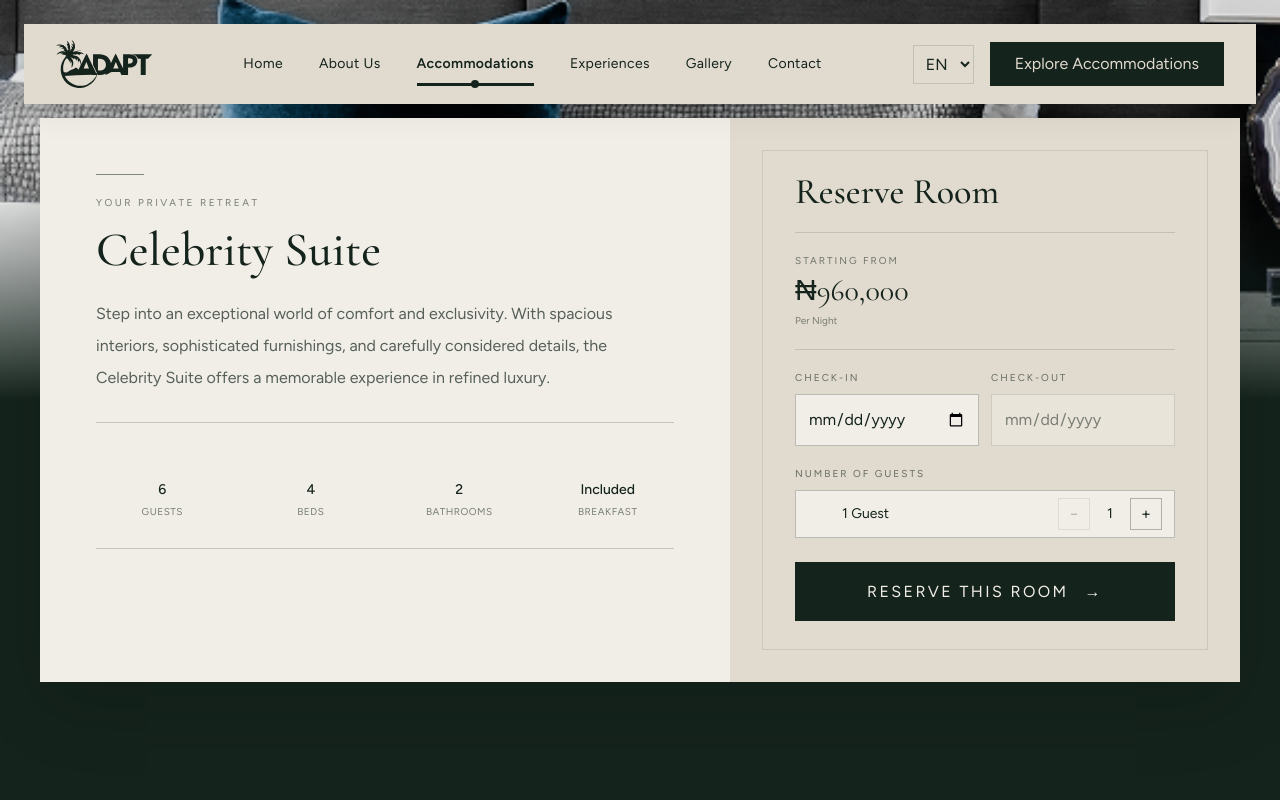
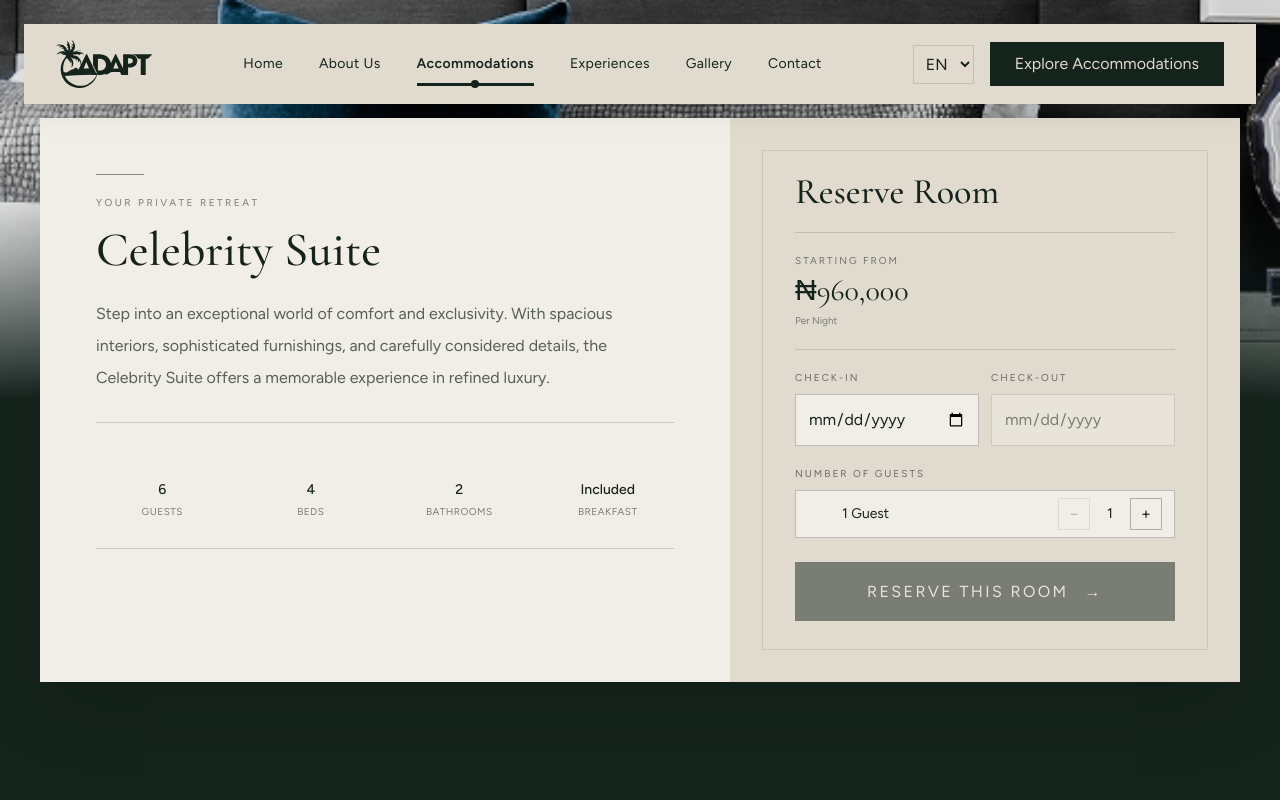
Before and after one commit to PraisesPJMT/adapt, a Next.js app: page /en/accommodations/celebrity-suit in a window 1280 px wide. Shown: the top 800 px of the page. Built offline with nearby package versions, Linux system fonts and the light colour scheme; some icons are missing.

Commit message:
chore: disable reservation button

```diff
--- a/components/website/accommodations/AccommodationRoomHero.tsx
+++ b/components/website/accommodations/AccommodationRoomHero.tsx
@@ -341,9 +341,11 @@ const AccommodationsRoomHero = ({
                 {/* Booking Button */}
                 <motion.button
                   type="submit"
+                  disabled
+                  title="Coming Soon"
                   whileHover={shouldReduceMotion ? {} : { y: -2 }}
                   whileTap={shouldReduceMotion ? {} : { scale: 0.98 }}
-                  className="group mt-6 inline-flex min-h-12 w-full items-center justify-center gap-4 border border-primary bg-primary px-6 py-4 text-center text-xs uppercase tracking-[0.15em] text-shell transition-colors duration-500 hover:bg-transparent hover:text-primary"
+                  className="group mt-6 inline-flex min-h-12 w-full items-center justify-center gap-4 border border-primary bg-primary px-6 py-4 text-center text-xs uppercase tracking-[0.15em] text-shell transition-colors duration-500 hover:bg-transparent hover:text-primary disabled:opacity-50 disabled:cursor-not-allowed"
                 >
                   <span>{button("book-room")}</span>
 
```
